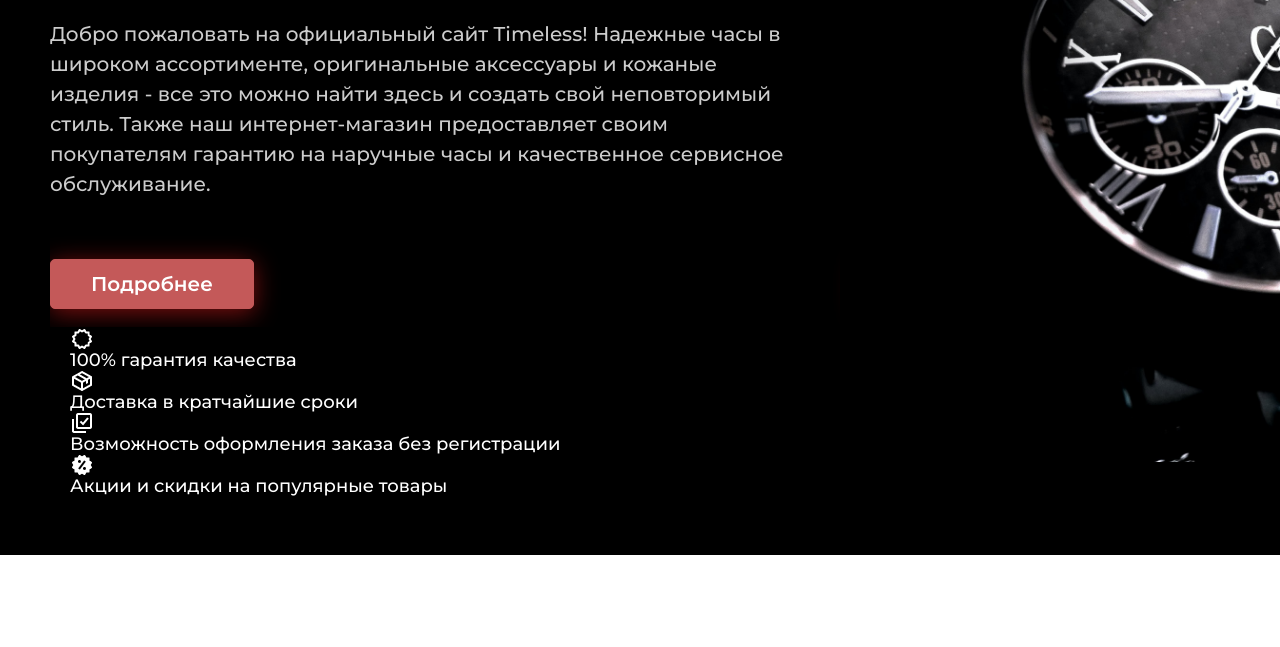
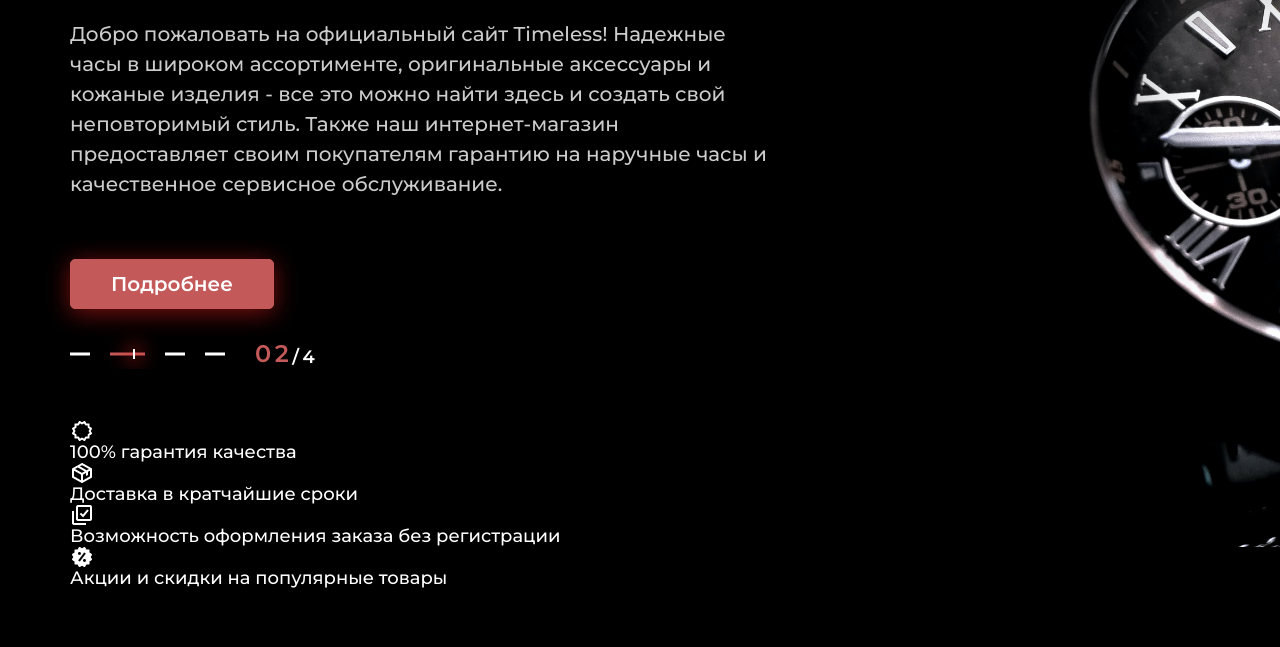
Before and after one commit to alexdubovtsev/Watch-Shop, a website with bundled scripts: page src/index.html in a window 1280 px wide. Shown: the part 388-1035 px from the top of the page. Before the commit the page ends 943 px from the top, so only its background shows below. Built offline with nearby package versions, Linux system fonts and the light colour scheme; files whose address does not match are found by name.

Commit message:
Fix Main block Swiper

```diff
--- a/gulp/version.json
+++ b/gulp/version.json
@@ -1,3 +1,3 @@
 {
-    "main": "20220831234301"
+    "main": "20220901163746"
 }
--- a/src/index.html
+++ b/src/index.html
@@ -13,30 +13,40 @@
                   <div class="main-block__swiper">
                     <div class="main-block__slide slide-main-block">
                       <div class="slide-main-block__content">
-                        <h2 class="slide-main-block__title">Интернет магазин часов</h2>
-                        <div class="slide-main-block__subtitle">Всегда вовремя. Всегда рядом.</div>
-                        <div class="slide-main-block__text">Добро пожаловать на официальный сайт Timeless! Надежные часы в широком ассортименте, оригинальные аксессуары и кожаные изделия - все это можно найти здесь и создать свой неповторимый стиль. Также наш интернет-магазин предоставляет своим покупателям гарантию на наручные часы и качественное сервисное обслуживание.</div>
+                        <h2 data-swiper-parallax="-100" class="slide-main-block__title">Интернет магазин часов</h2>
+                        <div data-swiper-parallax="-150" class="slide-main-block__subtitle">Всегда вовремя. Всегда рядом.</div>
+                        <div data-swiper-parallax="-200" class="slide-main-block__text">Добро пожаловать на официальный сайт Timeless! Надежные часы в широком ассортименте, оригинальные аксессуары и кожаные изделия - все это можно найти здесь и создать свой неповторимый стиль. Также наш интернет-магазин предоставляет своим покупателям гарантию на наручные часы и качественное сервисное обслуживание.</div>
                       </div>
-                      <a href="#" class="slide-main-block__btn btn">Подробнее</a>
+                      <a data-swiper-parallax="-300" href="#" class="slide-main-block__btn btn">Подробнее</a>
                     </div>
 
                     <div class="main-block__slide slide-main-block">
                       <div class="slide-main-block__content">
-                        <h2 class="slide-main-block__title">Интернет магазин часов</h2>
-                        <div class="slide-main-block__subtitle">Всегда вовремя. Всегда рядом.</div>
-                        <div class="slide-main-block__text">Добро пожаловать на официальный сайт Timeless! Надежные часы в широком ассортименте, оригинальные аксессуары и кожаные изделия - все это можно найти здесь и создать свой неповторимый стиль. Также наш интернет-магазин предоставляет своим покупателям гарантию на наручные часы и качественное сервисное обслуживание.</div>
+                        <h2 data-swiper-parallax="-100" class="slide-main-block__title">Интернет магазин часов</h2>
+                        <div data-swiper-parallax="-150" class="slide-main-block__subtitle">Всегда вовремя. Всегда рядом.</div>
+                        <div data-swiper-parallax="-200" class="slide-main-block__text">Добро пожаловать на официальный сайт Timeless! Надежные часы в широком ассортименте, оригинальные аксессуары и кожаные изделия - все это можно найти здесь и создать свой неповторимый стиль. Также наш интернет-магазин предоставляет своим покупателям гарантию на наручные часы и качественное сервисное обслуживание.</div>
                       </div>
-                      <a href="#" class="slide-main-block__btn btn">Подробнее</a>
+                      <a data-swiper-parallax="-300" href="#" class="slide-main-block__btn btn">Подробнее</a>
                     </div>
 
                     <div class="main-block__slide slide-main-block">
                       <div class="slide-main-block__content">
-                        <h2 class="slide-main-block__title">Интернет магазин часов</h2>
-                        <div class="slide-main-block__subtitle">Всегда вовремя. Всегда рядом.</div>
-                        <div class="slide-main-block__text">Добро пожаловать на официальный сайт Timeless! Надежные часы в широком ассортименте, оригинальные аксессуары и кожаные изделия - все это можно найти здесь и создать свой неповторимый стиль. Также наш интернет-магазин предоставляет своим покупателям гарантию на наручные часы и качественное сервисное обслуживание.</div>
+                        <h2 data-swiper-parallax="-100" class="slide-main-block__title">Интернет магазин часов</h2>
+                        <div data-swiper-parallax="-150" class="slide-main-block__subtitle">Всегда вовремя. Всегда рядом.</div>
+                        <div data-swiper-parallax="-200" class="slide-main-block__text">Добро пожаловать на официальный сайт Timeless! Надежные часы в широком ассортименте, оригинальные аксессуары и кожаные изделия - все это можно найти здесь и создать свой неповторимый стиль. Также наш интернет-магазин предоставляет своим покупателям гарантию на наручные часы и качественное сервисное обслуживание.</div>
                       </div>
-                      <a href="#" class="slide-main-block__btn btn">Подробнее</a>
+                      <a data-swiper-parallax="-300" href="#" class="slide-main-block__btn btn">Подробнее</a>
                     </div>
+
+                    <div class="main-block__slide slide-main-block">
+                      <div class="slide-main-block__content">
+                        <h2 data-swiper-parallax="-100" class="slide-main-block__title">Интернет магазин часов</h2>
+                        <div data-swiper-parallax="-150" class="slide-main-block__subtitle">Всегда вовремя. Всегда рядом.</div>
+                        <div data-swiper-parallax="-200" class="slide-main-block__text">Добро пожаловать на официальный сайт Timeless! Надежные часы в широком ассортименте, оригинальные аксессуары и кожаные изделия - все это можно найти здесь и создать свой неповторимый стиль. Также наш интернет-магазин предоставляет своим покупателям гарантию на наручные часы и качественное сервисное обслуживание.</div>
+                      </div>
+                      <a data-swiper-parallax="-300" href="#" class="slide-main-block__btn btn">Подробнее</a>
+                    </div>
+
                   </div>
 
                   <div class="main-block__controll controll-main-block">
@@ -47,6 +57,7 @@
                   </div>
                 </div>
               </div>
+
 
               <div class="main-block__advantages advantages-main">
                   <div class="advantages-main__item">
--- a/src/js/modules/sliders.js
+++ b/src/js/modules/sliders.js
@@ -1,18 +1,10 @@
-/*
-Документация по работе в шаблоне:
-Документация слайдера: https://swiperjs.com/
-Сниппет(HTML): swiper
-*/
+/* Документация слайдера: https://swiperjs.com/ */
 
 // Подключаем слайдер Swiper из node_modules
-// При необходимости подключаем дополнительные модули слайдера, указывая их в {} через запятую
-// Пример: { Navigation, Autoplay }
-import Swiper, { Navigation, Pagination } from 'swiper';
-/*
-Основниые модули слайдера:
+import Swiper, { Navigation, Pagination, Parallax, Autoplay } from 'swiper';
+/* Основниые модули слайдера:
 Navigation, Pagination, Autoplay,
 EffectFade, Lazy, Manipulation
-Подробнее смотри https://swiperjs.com/
 */
 
 // Стили Swiper
@@ -23,7 +15,6 @@
 // Полный набор стилей из node_modules
 // import 'swiper/css';
 
-// Добавление классов слайдерам
 // swiper главному блоку, swiper-wrapper оболочке, swiper-slide для слайдов
 function bildSliders() {
 	//BildSlider
@@ -49,30 +40,32 @@
 		new Swiper('.main-block__slider', {
 			// Подключаем модули слайдера
 			// для конкретного случая
-			//modules: [Navigation, Pagination],
-			/*
-			effect: 'fade',
+			modules: [Navigation, Pagination, Parallax, Autoplay],
+
+			// effect: 'fade',
+
 			autoplay: {
 				delay: 3000,
 				disableOnInteraction: false,
 			},
-			*/
+
 			observer: true,
 			observeParents: true,
 			slidesPerView: 1,
-			spaceBetween: 20,
+			spaceBetween: 50,
 			autoHeight: true,
 			speed: 800,
+			parallax: true,
 			//touchRatio: 0,
 			//simulateTouch: false,
-			//loop: true,
+			loop: true,
 			//preloadImages: false,
 			//lazy: true,
 			// Dotts
-			//pagination: {
-			//	el: '.slider-quality__pagging',
-			//	clickable: true,
-			//},
+			pagination: {
+				el: '.controll-main-block__dotts',
+				clickable: true,
+			},
 
 			/*
 			breakpoints: {
@@ -96,7 +89,15 @@
 			},
 			*/
 			on: {
-
+				init: function (swiper) {
+					const allSlides = document.querySelector('.fraction-controll__all');
+					const allSlidesItems = document.querySelectorAll('.slide-main-block:not(.swiper-slide-duplicate)');
+					allSlides.innerHTML = allSlidesItems.length;
+				},
+				slideChange: function (swiper) {
+					const currentSlide = document.querySelector('.fraction-controll__current');
+					currentSlide.innerHTML = swiper.realIndex + 1 < 10 ? `0${swiper.realIndex + 1}` : swiper.realIndex + 1;
+				}
 			}
 		});
 	}
--- a/src/scss/home.scss
+++ b/src/scss/home.scss
@@ -14,25 +14,24 @@
         max-width: rem(750);
         position: relative;
         z-index: 2;
+        &:not(:last-child) {margin-bottom: rem(50);}
     }
 
     // .main-block__slider
     &__slider {
-        margin: 0 rem(-20);
+        margin: 0 rem(-30);
+        padding: 0 rem(30);
     }
 
-    // .main-block__wrapper
-    &__wrapper {
+    // .main-block__swiper
+    &__swiper {
+        &:not(:last-child) {margin-bottom: rem(30);}
     }
 
     // .main-block__slide
     &__slide {
     }
 
-    // .main-block__media
-    &__media {
-
-    }
 
     // .main-block__bg
     &__bg {
@@ -46,6 +45,9 @@
         }
     }
 
+    // .main-block__controll
+    &__controll {
+    }
 
     // .main-block__advantages
     &__advantages {
@@ -91,6 +93,82 @@
     }
 }
 
+.controll-main-block {
+    display: flex;
+    align-items: center;
+    gap: rem(30);
+    // .controll-main-block__dotts
+    &__dotts {
+        display: flex;
+        gap: rem(20);
+        .swiper-pagination-bullet {
+            cursor: pointer;
+            height: rem(30);
+            width: rem(20);
+            position: relative;
+            transition: all 0.3s ease 0s;
+            &::after{
+                content:'';
+                position: absolute;
+                height: rem(3);
+                width: 100%;
+                top: 50%;
+                transform: translateY(-50%);
+                background-color: #fff;
+                transition: all 0.3s ease 0s;
+            }
+            &::before{
+                content:'';
+                position: absolute;
+                z-index: 2;
+                top: 50%;
+                left: 0;
+                height: rem(10);
+                width: rem(2);
+                transform: translateY(-50%);
+                background-color: #fff;
+                box-shadow: 0 0 rem(20) rem(3) rgba(248, 30, 30, 0.9);
+                opacity: 0;
+            }
+        }
+        .swiper-pagination-bullet-active {
+            width: rem(35);
+            &::after{
+                background-color: $color-red;
+            }
+            &::before{
+                left: rem(33);
+                opacity: 1;
+                transition: left 3s linear 0s;
+            }
+        }
+    }
+
+    // .controll-main-block__fraction
+    &__fraction {
+    }
+}
+.fraction-controll {
+    display: flex;
+    color: #fff;
+    align-items: flex-end;
+    font-weight: 600;
+    letter-spacing: .2em;
+
+    // .fraction-controll__current
+    &__current {
+        font-size: rem(24);
+        color: $color-red;
+    }
+
+    // .fraction-controll__all
+    &__all {
+        font-size: rem(18);
+    }
+}
+
+
+
 .advantages-main {
 
 
```
Also changed, not shown: dist/css/style.css, dist/css/style.min.css, dist/index.html, dist/js/app.min.js.
